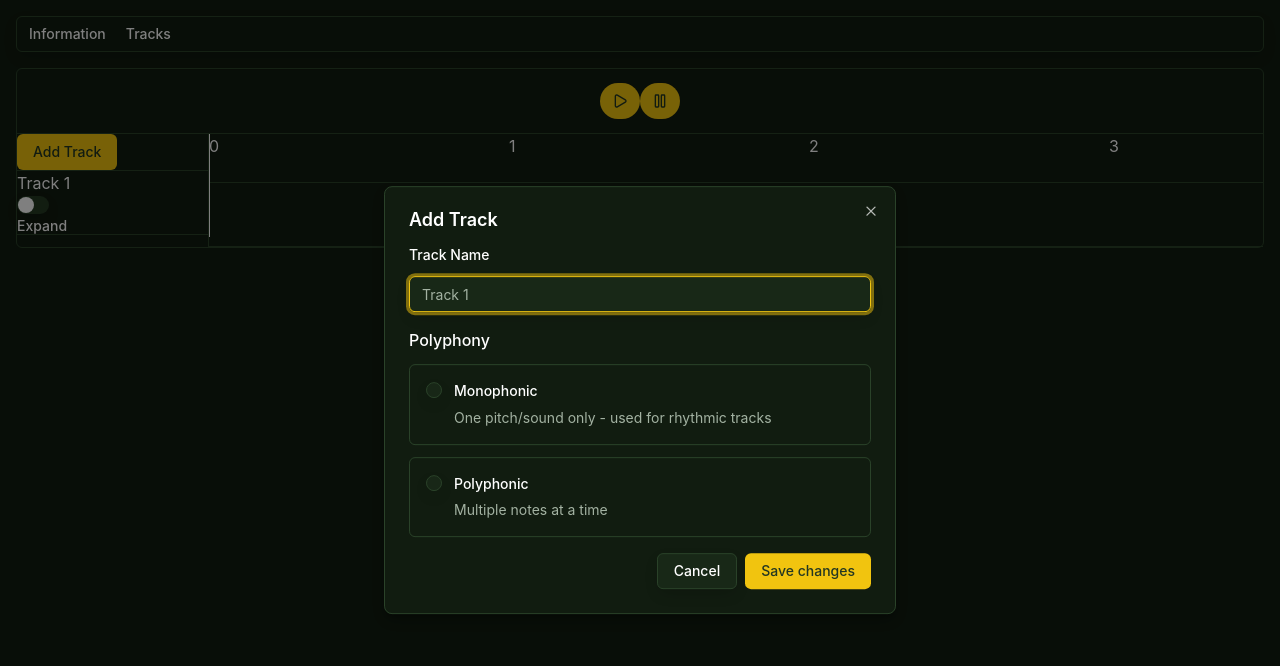
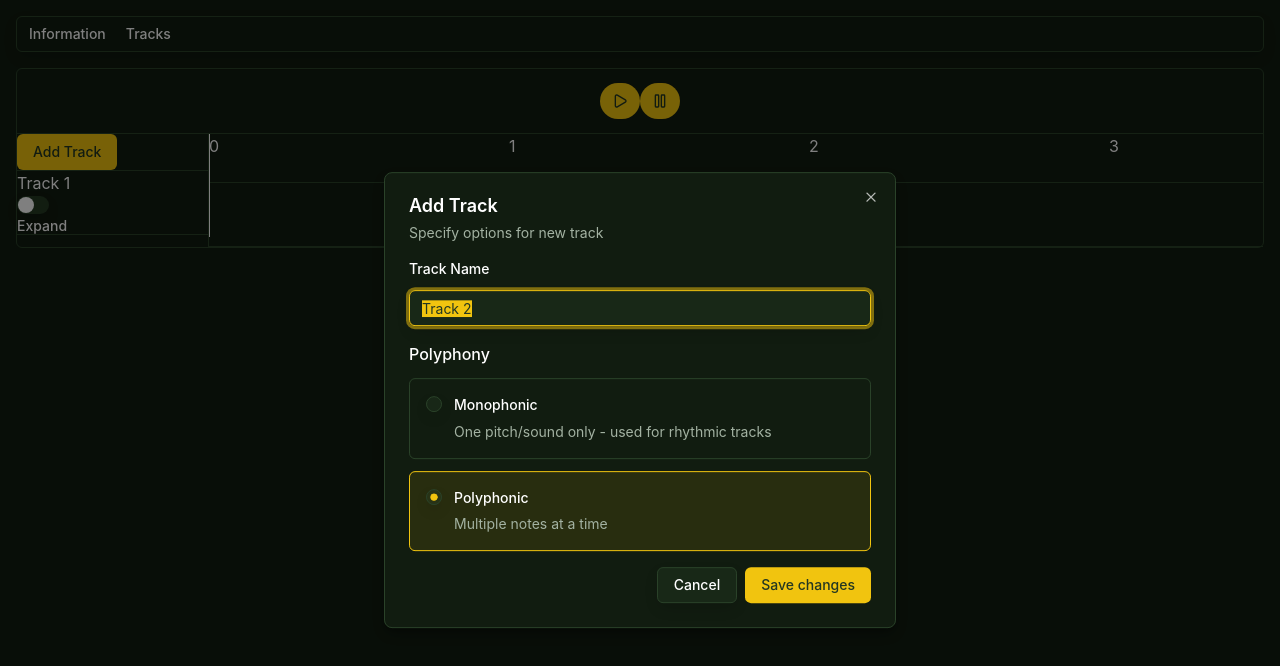
Before and after one commit to KevinLee3627/piano-thing, a React (Vite) app: page / in a window 1280 px wide. Both pictures are taken after a click on the button "Add Track". Shown: the top 666 px of the page. Built offline with nearby package versions, Linux system fonts and the light colour scheme.

Commit message:
feat: Add dialog to create tracks

```diff
--- a/package.json
+++ b/package.json
@@ -20,6 +20,7 @@
     "@radix-ui/react-switch": "^1.2.6",
     "@reduxjs/toolkit": "^2.11.2",
     "@tailwindcss/vite": "^4.1.18",
+    "@tanstack/react-form": "^1.28.0",
     "class-variance-authority": "^0.7.1",
     "clsx": "^2.1.1",
     "lucide-react": "^0.563.0",
@@ -27,7 +28,8 @@
     "react-dom": "^19.2.0",
     "react-redux": "^9.2.0",
     "tailwind-merge": "^3.4.0",
-    "tailwindcss": "^4.1.18"
+    "tailwindcss": "^4.1.18",
+    "zod": "^4.3.6"
   },
   "devDependencies": {
     "@eslint/js": "^9.39.1",
--- a/src/components/TrackCreateDialog.tsx
+++ b/src/components/TrackCreateDialog.tsx
@@ -3,6 +3,7 @@ import {
   Dialog,
   DialogClose,
   DialogContent,
+  DialogDescription,
   DialogFooter,
   DialogHeader,
   DialogTitle,
@@ -12,7 +13,7 @@ import {
   Field,
   FieldContent,
   FieldDescription,
-  FieldGroup,
+  FieldError,
   FieldLabel,
   FieldLegend,
   FieldSet,
@@ -20,31 +21,105 @@ import {
 } from './ui/field';
 import { Input } from './ui/input';
 import { RadioGroup, RadioGroupItem } from './ui/radio-group';
+import * as z from 'zod';
+import { useForm } from '@tanstack/react-form';
+import { useAppDispatch, useAppSelector } from '@/app/hooks';
+import { trackSlice } from '@/app/trackSlice';
+import { useState } from 'react';
+
+const trackCreateFormSchema = z
+  .object({
+    name: z.string().min(1, 'Track name must be at least 1 character long.'),
+    polyphony: z.enum(['monophonic', 'polyphonic']),
+  })
+  .required();
+
+type TrackCreateFormSchema = z.infer<typeof trackCreateFormSchema>;
 
 export const TrackCreateDialog = () => {
+  const dispatch = useAppDispatch();
+  const tracks = useAppSelector((state) => state.tracks);
+
+  const [isOpen, setIsOpen] = useState(false);
+
+  const form = useForm({
+    defaultValues: {
+      name: `Track ${Object.keys(tracks).length + 1}`,
+      polyphony: 'polyphonic',
+    },
+    validators: {
+      onSubmit: trackCreateFormSchema,
+    },
+    onSubmit: async ({ value }) => {
+      dispatch(
+        trackSlice.actions.addTrack({
+          polyphony: value.polyphony as TrackCreateFormSchema['polyphony'],
+          name: value.name,
+        }),
+      );
+      setIsOpen(false);
+    },
+  });
+
   return (
-    <Dialog>
-      <form>
+    <Dialog open={isOpen} onOpenChange={setIsOpen}>
+      <form
+        id='form-track-create'
+        onSubmit={(e) => {
+          e.preventDefault();
+          form.handleSubmit();
+        }}
+      >
         <DialogTrigger asChild>
           <Button>Add Track</Button>
         </DialogTrigger>
         <DialogContent>
           <DialogHeader>
             <DialogTitle>Add Track</DialogTitle>
+            <DialogDescription>Specify options for new track</DialogDescription>
           </DialogHeader>
-          <Field>
-            <FieldLabel htmlFor='track-option-name'>Track Name</FieldLabel>
-            <Input id='track-option-name' type='text' placeholder='Track 1' />
+          <form.Field
+            name='name'
+            children={(field) => {
+              const isInvalid =
+                field.state.meta.isTouched && !field.state.meta.isValid;
+              return (
+                <Field data-invalid={isInvalid}>
+                  <FieldLabel htmlFor='track-option-name'>
+                    Track Name
+                  </FieldLabel>
+                  <Input
+                    id={field.name}
+                    name={field.name}
+                    value={field.state.value}
+                    onBlur={field.handleBlur}
+                    onChange={(e) => field.handleChange(e.target.value)}
+                    aria-invalid={isInvalid}
+                    type='text'
+                  />
+                  {isInvalid && <FieldError errors={field.state.meta.errors} />}
                 </Field>
+              );
+            }}
+          />
+          <form.Field
+            name='polyphony'
+            children={(field) => {
+              const isInvalid =
+                field.state.meta.isTouched && !field.state.meta.isValid;
+              return (
                 <FieldSet>
                   <FieldLegend>Polyphony</FieldLegend>
-            <FieldGroup>
-              <RadioGroup>
+                  <RadioGroup
+                    value={field.state.value}
+                    onValueChange={field.handleChange}
+                  >
                     <FieldLabel htmlFor='track-option-monophonic'>
-                  <Field orientation='horizontal'>
+                      <Field orientation='horizontal' data-invalid={isInvalid}>
                         <RadioGroupItem
                           value='monophonic'
                           id='track-option-monophonic'
+                          aria-invalid={isInvalid}
                         />
                         <FieldContent>
                           <FieldTitle>Monophonic</FieldTitle>
@@ -55,10 +130,11 @@ export const TrackCreateDialog = () => {
                       </Field>
                     </FieldLabel>
                     <FieldLabel htmlFor='track-option-polyphonic'>
-                  <Field orientation='horizontal'>
+                      <Field orientation='horizontal' data-invalid={isInvalid}>
                         <RadioGroupItem
                           value='polyphonic'
                           id='track-option-polyphonic'
+                          aria-invalid={isInvalid}
                         />
                         <FieldContent>
                           <FieldTitle>Polyphonic</FieldTitle>
@@ -69,13 +145,18 @@ export const TrackCreateDialog = () => {
                       </Field>
                     </FieldLabel>
                   </RadioGroup>
-            </FieldGroup>
+                  {isInvalid && <FieldError errors={field.state.meta.errors} />}
                 </FieldSet>
+              );
+            }}
+          />
           <DialogFooter>
             <DialogClose asChild>
               <Button variant='outline'>Cancel</Button>
             </DialogClose>
-            <Button type='submit'>Save changes</Button>
+            <Button type='submit' form='form-track-create'>
+              Save changes
+            </Button>
           </DialogFooter>
         </DialogContent>
       </form>
--- a/src/components/ui/field.tsx
+++ b/src/components/ui/field.tsx
@@ -1,108 +1,108 @@
-import { useMemo } from "react"
-import { cva, type VariantProps } from "class-variance-authority"
+import { useMemo } from 'react';
+import { cva, type VariantProps } from 'class-variance-authority';
 
-import { cn } from "@/lib/utils"
-import { Label } from "@/components/ui/label"
-import { Separator } from "@/components/ui/separator"
+import { cn } from '@/lib/utils';
+import { Label } from '@/components/ui/label';
+import { Separator } from '@/components/ui/separator';
 
-function FieldSet({ className, ...props }: React.ComponentProps<"fieldset">) {
+function FieldSet({ className, ...props }: React.ComponentProps<'fieldset'>) {
   return (
     <fieldset
-      data-slot="field-set"
+      data-slot='field-set'
       className={cn(
-        "flex flex-col gap-6",
-        "has-[>[data-slot=checkbox-group]]:gap-3 has-[>[data-slot=radio-group]]:gap-3",
-        className
+        'flex flex-col gap-6',
+        'has-[>[data-slot=checkbox-group]]:gap-3 has-[>[data-slot=radio-group]]:gap-3',
+        className,
       )}
       {...props}
     />
-  )
+  );
 }
 
 function FieldLegend({
   className,
-  variant = "legend",
+  variant = 'legend',
   ...props
-}: React.ComponentProps<"legend"> & { variant?: "legend" | "label" }) {
+}: React.ComponentProps<'legend'> & { variant?: 'legend' | 'label' }) {
   return (
     <legend
-      data-slot="field-legend"
+      data-slot='field-legend'
       data-variant={variant}
       className={cn(
-        "mb-3 font-medium",
-        "data-[variant=legend]:text-base",
-        "data-[variant=label]:text-sm",
-        className
+        'mb-3 font-medium',
+        'data-[variant=legend]:text-base',
+        'data-[variant=label]:text-sm',
+        className,
       )}
       {...props}
     />
-  )
+  );
 }
 
-function FieldGroup({ className, ...props }: React.ComponentProps<"div">) {
+function FieldGroup({ className, ...props }: React.ComponentProps<'div'>) {
   return (
     <div
-      data-slot="field-group"
+      data-slot='field-group'
       className={cn(
-        "group/field-group @container/field-group flex w-full flex-col gap-7 data-[slot=checkbox-group]:gap-3 [&>[data-slot=field-group]]:gap-4",
-        className
+        'group/field-group @container/field-group flex w-full flex-col gap-7 data-[slot=checkbox-group]:gap-3 *:data-[slot=field-group]:gap-4',
+        className,
       )}
       {...props}
     />
-  )
+  );
 }
 
 const fieldVariants = cva(
-  "group/field flex w-full gap-3 data-[invalid=true]:text-destructive",
+  'group/field flex w-full gap-3 data-[invalid=true]:text-destructive',
   {
     variants: {
       orientation: {
-        vertical: ["flex-col [&>*]:w-full [&>.sr-only]:w-auto"],
+        vertical: ['flex-col [&>*]:w-full [&>.sr-only]:w-auto'],
         horizontal: [
-          "flex-row items-center",
-          "[&>[data-slot=field-label]]:flex-auto",
-          "has-[>[data-slot=field-content]]:items-start has-[>[data-slot=field-content]]:[&>[role=checkbox],[role=radio]]:mt-px",
+          'flex-row items-center',
+          '[&>[data-slot=field-label]]:flex-auto',
+          'has-[>[data-slot=field-content]]:items-start has-[>[data-slot=field-content]]:[&>[role=checkbox],[role=radio]]:mt-px',
         ],
         responsive: [
-          "flex-col [&>*]:w-full [&>.sr-only]:w-auto @md/field-group:flex-row @md/field-group:items-center @md/field-group:[&>*]:w-auto",
-          "@md/field-group:[&>[data-slot=field-label]]:flex-auto",
-          "@md/field-group:has-[>[data-slot=field-content]]:items-start @md/field-group:has-[>[data-slot=field-content]]:[&>[role=checkbox],[role=radio]]:mt-px",
+          'flex-col [&>*]:w-full [&>.sr-only]:w-auto @md/field-group:flex-row @md/field-group:items-center @md/field-group:[&>*]:w-auto',
+          '@md/field-group:[&>[data-slot=field-label]]:flex-auto',
+          '@md/field-group:has-[>[data-slot=field-content]]:items-start @md/field-group:has-[>[data-slot=field-content]]:[&>[role=checkbox],[role=radio]]:mt-px',
         ],
       },
     },
     defaultVariants: {
-      orientation: "vertical",
+      orientation: 'vertical',
     },
-  }
-)
+  },
+);
 
 function Field({
   className,
-  orientation = "vertical",
+  orientation = 'vertical',
   ...props
-}: React.ComponentProps<"div"> & VariantProps<typeof fieldVariants>) {
+}: React.ComponentProps<'div'> & VariantProps<typeof fieldVariants>) {
   return (
     <div
-      role="group"
-      data-slot="field"
+      role='group'
+      data-slot='field'
       data-orientation={orientation}
       className={cn(fieldVariants({ orientation }), className)}
       {...props}
     />
-  )
+  );
 }
 
-function FieldContent({ className, ...props }: React.ComponentProps<"div">) {
+function FieldContent({ className, ...props }: React.ComponentProps<'div'>) {
   return (
     <div
-      data-slot="field-content"
+      data-slot='field-content'
       className={cn(
-        "group/field-content flex flex-1 flex-col gap-1.5 leading-snug",
-        className
+        'group/field-content flex flex-1 flex-col gap-1.5 leading-snug',
+        className,
       )}
       {...props}
     />
-  )
+  );
 }
 
 function FieldLabel({
@@ -111,74 +111,74 @@ function FieldLabel({
 }: React.ComponentProps<typeof Label>) {
   return (
     <Label
-      data-slot="field-label"
+      data-slot='field-label'
       className={cn(
-        "group/field-label peer/field-label flex w-fit gap-2 leading-snug group-data-[disabled=true]/field:opacity-50",
-        "has-[>[data-slot=field]]:w-full has-[>[data-slot=field]]:flex-col has-[>[data-slot=field]]:rounded-md has-[>[data-slot=field]]:border [&>*]:data-[slot=field]:p-4",
-        "has-data-[state=checked]:bg-primary/5 has-data-[state=checked]:border-primary dark:has-data-[state=checked]:bg-primary/10",
-        className
+        'group/field-label peer/field-label flex w-fit gap-2 leading-snug group-data-[disabled=true]/field:opacity-50',
+        'has-[>[data-slot=field]]:w-full has-[>[data-slot=field]]:flex-col has-[>[data-slot=field]]:rounded-md has-[>[data-slot=field]]:border *:data-[slot=field]:p-4',
+        'has-data-[state=checked]:bg-primary/5 has-data-[state=checked]:border-primary dark:has-data-[state=checked]:bg-primary/10',
+        className,
       )}
       {...props}
     />
-  )
+  );
 }
 
-function FieldTitle({ className, ...props }: React.ComponentProps<"div">) {
+function FieldTitle({ className, ...props }: React.ComponentProps<'div'>) {
   return (
     <div
-      data-slot="field-label"
+      data-slot='field-label'
       className={cn(
-        "flex w-fit items-center gap-2 text-sm leading-snug font-medium group-data-[disabled=true]/field:opacity-50",
-        className
+        'flex w-fit items-center gap-2 text-sm leading-snug font-medium group-data-[disabled=true]/field:opacity-50',
+        className,
       )}
       {...props}
     />
-  )
+  );
 }
 
-function FieldDescription({ className, ...props }: React.ComponentProps<"p">) {
+function FieldDescription({ className, ...props }: React.ComponentProps<'p'>) {
   return (
     <p
-      data-slot="field-description"
+      data-slot='field-description'
       className={cn(
-        "text-muted-foreground text-sm leading-normal font-normal group-has-[[data-orientation=horizontal]]/field:text-balance",
-        "last:mt-0 nth-last-2:-mt-1 [[data-variant=legend]+&]:-mt-1.5",
-        "[&>a:hover]:text-primary [&>a]:underline [&>a]:underline-offset-4",
-        className
+        'text-muted-foreground text-sm leading-normal font-normal group-has-data-[orientation=horizontal]/field:text-balance',
+        'last:mt-0 nth-last-2:-mt-1 [[data-variant=legend]+&]:-mt-1.5',
+        '[&>a:hover]:text-primary [&>a]:underline [&>a]:underline-offset-4',
+        className,
       )}
       {...props}
     />
-  )
+  );
 }
 
 function FieldSeparator({
   children,
   className,
   ...props
-}: React.ComponentProps<"div"> & {
-  children?: React.ReactNode
+}: React.ComponentProps<'div'> & {
+  children?: React.ReactNode;
 }) {
   return (
     <div
-      data-slot="field-separator"
+      data-slot='field-separator'
       data-content={!!children}
       className={cn(
-        "relative -my-2 h-5 text-sm group-data-[variant=outline]/field-group:-mb-2",
-        className
+        'relative -my-2 h-5 text-sm group-data-[variant=outline]/field-group:-mb-2',
+        className,
       )}
       {...props}
     >
-      <Separator className="absolute inset-0 top-1/2" />
+      <Separator className='absolute inset-0 top-1/2' />
       {children && (
         <span
-          className="bg-background text-muted-foreground relative mx-auto block w-fit px-2"
-          data-slot="field-separator-content"
+          className='bg-background text-muted-foreground relative mx-auto block w-fit px-2'
+          data-slot='field-separator-content'
         >
           {children}
         </span>
       )}
     </div>
-  )
+  );
 }
 
 function FieldError({
@@ -186,50 +186,50 @@ function FieldError({
   children,
   errors,
   ...props
-}: React.ComponentProps<"div"> & {
-  errors?: Array<{ message?: string } | undefined>
+}: React.ComponentProps<'div'> & {
+  errors?: Array<{ message?: string } | undefined>;
 }) {
   const content = useMemo(() => {
     if (children) {
-      return children
+      return children;
     }
 
     if (!errors?.length) {
-      return null
+      return null;
     }
 
     const uniqueErrors = [
       ...new Map(errors.map((error) => [error?.message, error])).values(),
-    ]
+    ];
 
     if (uniqueErrors?.length == 1) {
-      return uniqueErrors[0]?.message
+      return uniqueErrors[0]?.message;
     }
 
     return (
-      <ul className="ml-4 flex list-disc flex-col gap-1">
+      <ul className='ml-4 flex list-disc flex-col gap-1'>
         {uniqueErrors.map(
           (error, index) =>
-            error?.message && <li key={index}>{error.message}</li>
+            error?.message && <li key={index}>{error.message}</li>,
         )}
       </ul>
-    )
-  }, [children, errors])
+    );
+  }, [children, errors]);
 
   if (!content) {
-    return null
+    return null;
   }
 
   return (
     <div
-      role="alert"
-      data-slot="field-error"
-      className={cn("text-destructive text-sm font-normal", className)}
+      role='alert'
+      data-slot='field-error'
+      className={cn('text-destructive text-sm font-normal', className)}
       {...props}
     >
       {content}
     </div>
-  )
+  );
 }
 
 export {
@@ -243,4 +243,4 @@ export {
   FieldSet,
   FieldContent,
   FieldTitle,
-}
+};
```
Also changed, not shown: src/app/trackSlice.ts (+6 -6 lines), 1 other file (tests, documents, lock files or other folders). Lines whose indentation alone changed are shown as unchanged.
